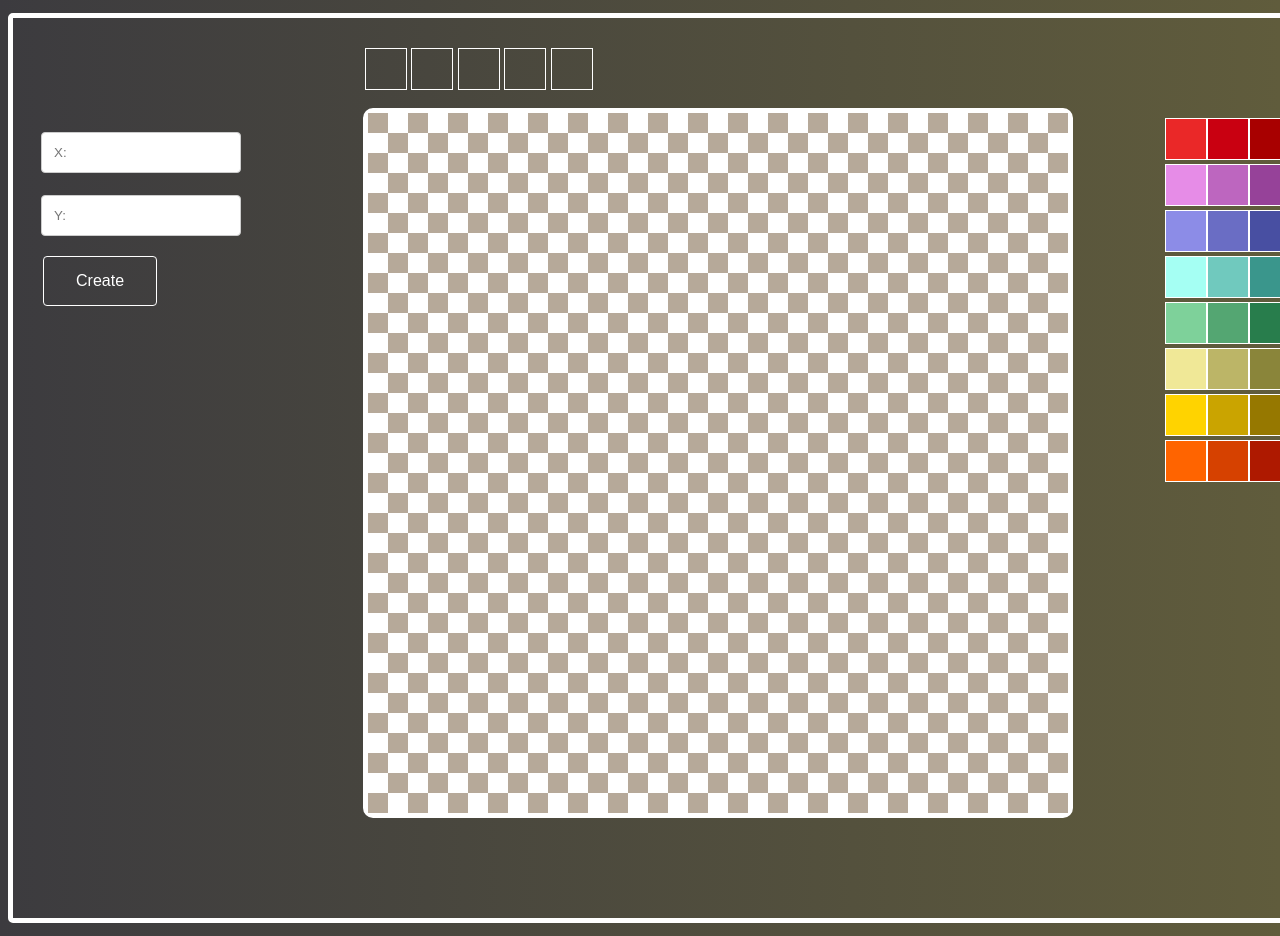
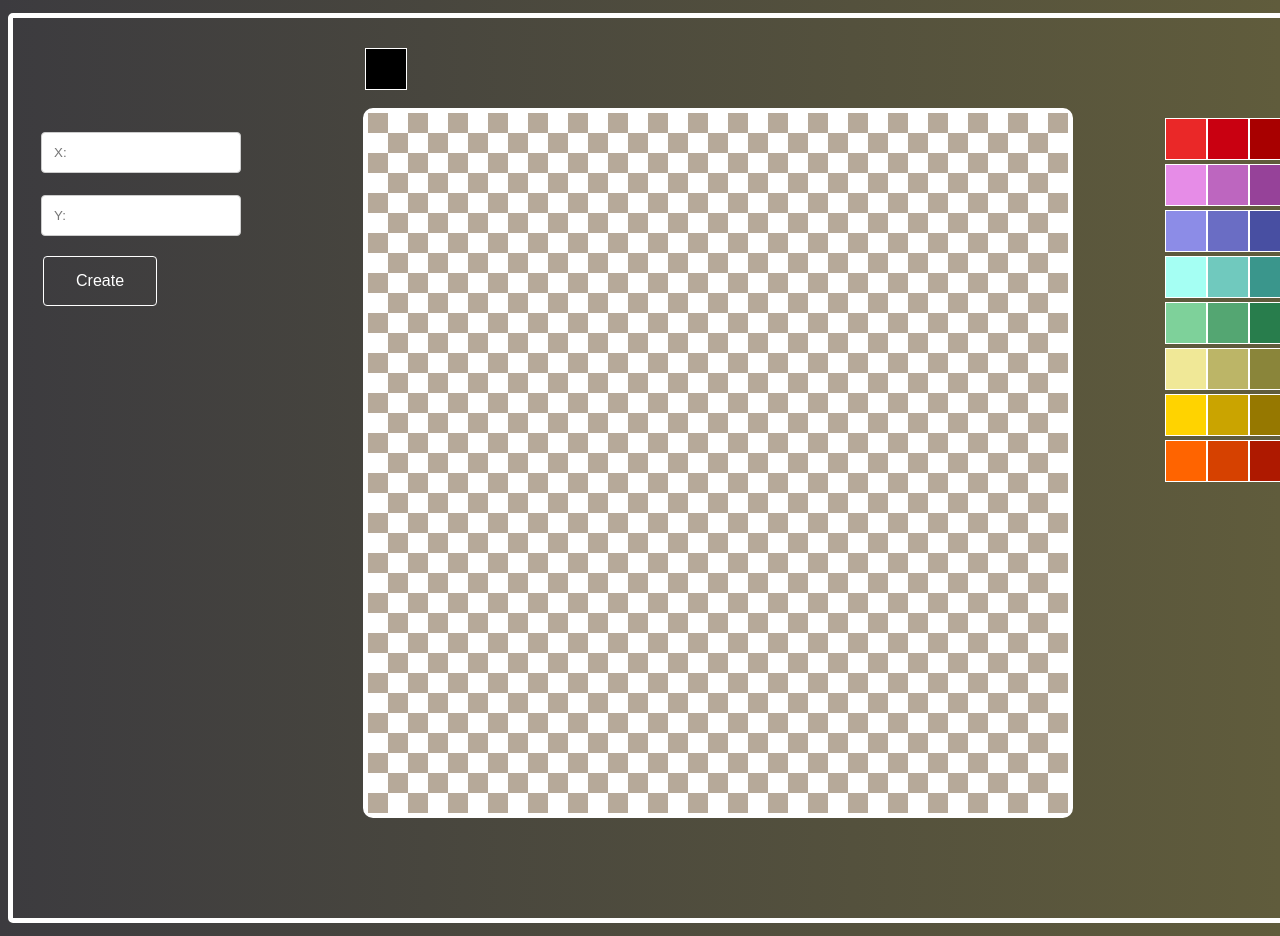
Before and after one commit to Marcikadraga/paintingTable, a plain HTML site: page index.html in a window 1280 px wide. Shown: the top 936 px of the page. Drawn offline with Linux system fonts and the light colour scheme.

Commit message:
refactoring

```diff
--- a/index.html
+++ b/index.html
@@ -15,10 +15,7 @@
     <div id="table">
         <div id="status">
             <canvas id="statusCanvas1"></canvas>
-            <canvas id="statusCanvas2"></canvas>
-            <canvas id="statusCanvas3"></canvas>
-            <canvas id="statusCanvas4"></canvas>
-            <canvas id="statusCanvas5"></canvas>
+
 
 
 
--- a/paintingTable.css
+++ b/paintingTable.css
@@ -24,8 +24,8 @@ body{
 
     background-color: transparent;
 }
-#statusCanvas1,#statusCanvas2,#statusCanvas3,#statusCanvas4,#statusCanvas5{
-    background-color: transparent;
+#statusCanvas1{
+    background-color: black;
     position:relative;
     width:40px;
     height:40px;
@@ -48,7 +48,7 @@ body{
     height: 700px;
     border: 5px solid white;
     border-radius: 10px;
-    background-color: grey;
+    background-color: black;
     position:absolute;
     left:25%;
     top:10%;
--- a/paintingTable.js
+++ b/paintingTable.js
@@ -6,8 +6,11 @@ class FieldPosition {
         this.id = id;
     }
 }
-
-
+class CurrentColor {
+    constructor(color) {
+        this.color = color;
+    }
+}
 class Field {
 
     constructor(FieldPosition) {
@@ -21,7 +24,8 @@ class Field {
         this.field.style.top = this.fieldSize * FieldPosition.y + "px";
         this.field.style.position = "absolute";
         this.fieldPosition = document.getElementById("drawingTable").appendChild(this.field);
-        this.field.onclick = function () { this.style.backgroundColor = "red" }
+
+        this.field.onclick = function () { this.style.backgroundColor = document.getElementById("statusCanvas1").style.backgroundColor }
 
     }
 }
@@ -67,21 +71,25 @@ class ColorField {
         ];
     }
     constructor(i, j, id) {
-        this.colorField = document.createElement('canvas');
-        this.colorField.id = id;
-        this.colorField.style.position = "relative";
-        this.colorField.style.width = "40px"
-        this.colorField.style.height = "40px"
-        this.colorField.style.border = "1px solid white";
-        this.colorField.style.left = "5px";
-        this.colorField.style.top = "5px";
-        this.colorField.style.backgroundColor = this.colors[i][j]
-        document.getElementById("colorPalette").appendChild(this.colorField);
-        this.colorField.onclick = function () {
-            for (var i = 5000; i < 5040; i++) {
+
+        var colorField = document.createElement('canvas');
+        colorField.id = id;
+        colorField.style.position = "relative";
+        colorField.style.width = "40px"
+        colorField.style.height = "40px"
+        colorField.style.border = "1px solid white";
+        colorField.style.left = "5px";
+        colorField.style.top = "5px";
+        colorField.style.backgroundColor = this.colors[i][j]
+
+        document.getElementById("colorPalette").appendChild(colorField);
+        colorField.onclick = function () {
+            for (var i = 5000; i <5040; i++) {
                 document.getElementById(i).style.borderColor = "white";
             }
             this.style.border = "1px solid black";
+            var lofasz=this.style.backgroundColor;
+            document.getElementById("statusCanvas1").style.backgroundColor=lofasz;
         }
     }
 
@@ -92,7 +100,7 @@ class ColorTable {
         var id = 5000;
         for (var i = 0; i < 8; i++) {
             for (var j = 0; j < 5; j++) {
-                var c=new ColorField(i, j, id)
+                var c = new ColorField(i, j, id)
                 console.log(c.colors[0].length)
                 id++;
             }
```
